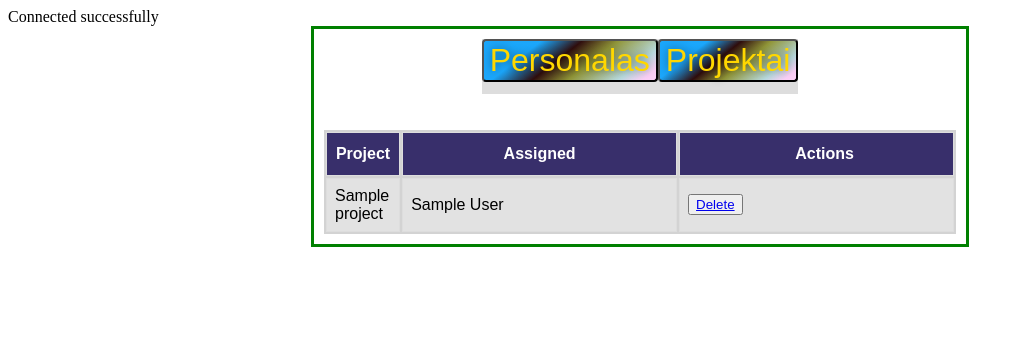
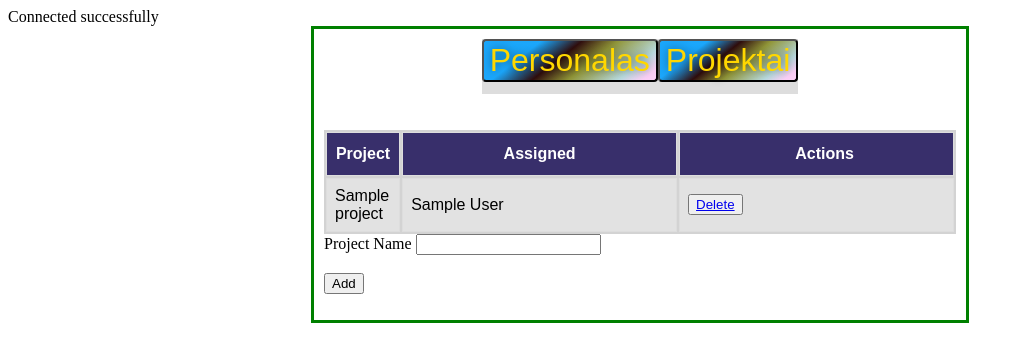
Before and after one commit to XElderX/Sprint_7, a PHP site: page /projects.php in a window 1280 px wide. Shown: the top 362 px of the page, without its empty margins (0-1024 px from the left). Run offline with PHP 8.4, Linux system fonts and the light colour scheme; tables that the repository leaves empty or names only in its code hold one stand-in row (values such as "Sample post").

Commit message:
Implemented data addition to database functionality; Now can be  added new person and/or new project

```diff
--- a/projects.php
+++ b/projects.php
@@ -26,7 +26,15 @@
     </table>
 </div>
 
-
+<div>
+<div>
+<form action="" method="POST">
+    <label>Project Name</label>
+    <input type="text" name="projectName" required><br>
+  <br><input type="submit" name="Add_project" value="Add">
+</form>
+</div>
+</div>
 
 
 </section>
--- a/sql/logic.php
+++ b/sql/logic.php
@@ -27,7 +27,51 @@ if(isset($_GET['action']) and $_GET['action'] == 'project_delete'){
     header("Location: " . strtok($_SERVER["REQUEST_URI"], '?'));
     die();
 }
+//add personell logic
+If(isset($_POST['Add_personell'])){
+    $p_name = $_POST['First_name'];
+    $p_nameL = $_POST['Last_name'];
+    $p_project = $_POST['projectList'];
+    $sql = "INSERT INTO personell
+    (First_name, Last_name, project_id)
+    VALUES ('$p_name', '$p_nameL' , $p_project )";
 
+    if (mysqli_query($connection, $sql)){
+        echo "done";
+    } else {
+        echo "Error: " . "<br>" . mysqli_error($connection);
+    };
+
+}
+//add project logic
+If(isset($_POST['Add_project'])){
+    $project_name = $_POST['projectName'];
+    $sql = "INSERT INTO projects
+    (Project_name)
+    VALUES ('$project_name')";
+
+    if (mysqli_query($connection, $sql)){
+        echo "done";
+    } else {
+        echo "Error: " . "<br>" . mysqli_error($connection);
+    };
+
+}
+
+//function for project selection options
+function selectProject($connection){
+    $sql="SELECT project_id, project_name
+    FROM projects";
+    $result = mysqli_query($connection, $sql);
+    if (mysqli_num_rows($result) > 0) {
+        while($row = mysqli_fetch_assoc($result)) {
+            print ("<option value='" . $row['project_id'] . "'" . ">" . $row['project_name'] .  "</option>");
+        }
+    } else {
+        echo "none";
+    }
+
+}
 //function for personell data render
 function personell($connection){
     $sql = "SELECT
```
Also changed, not shown: index.php (+15 -1 lines).
